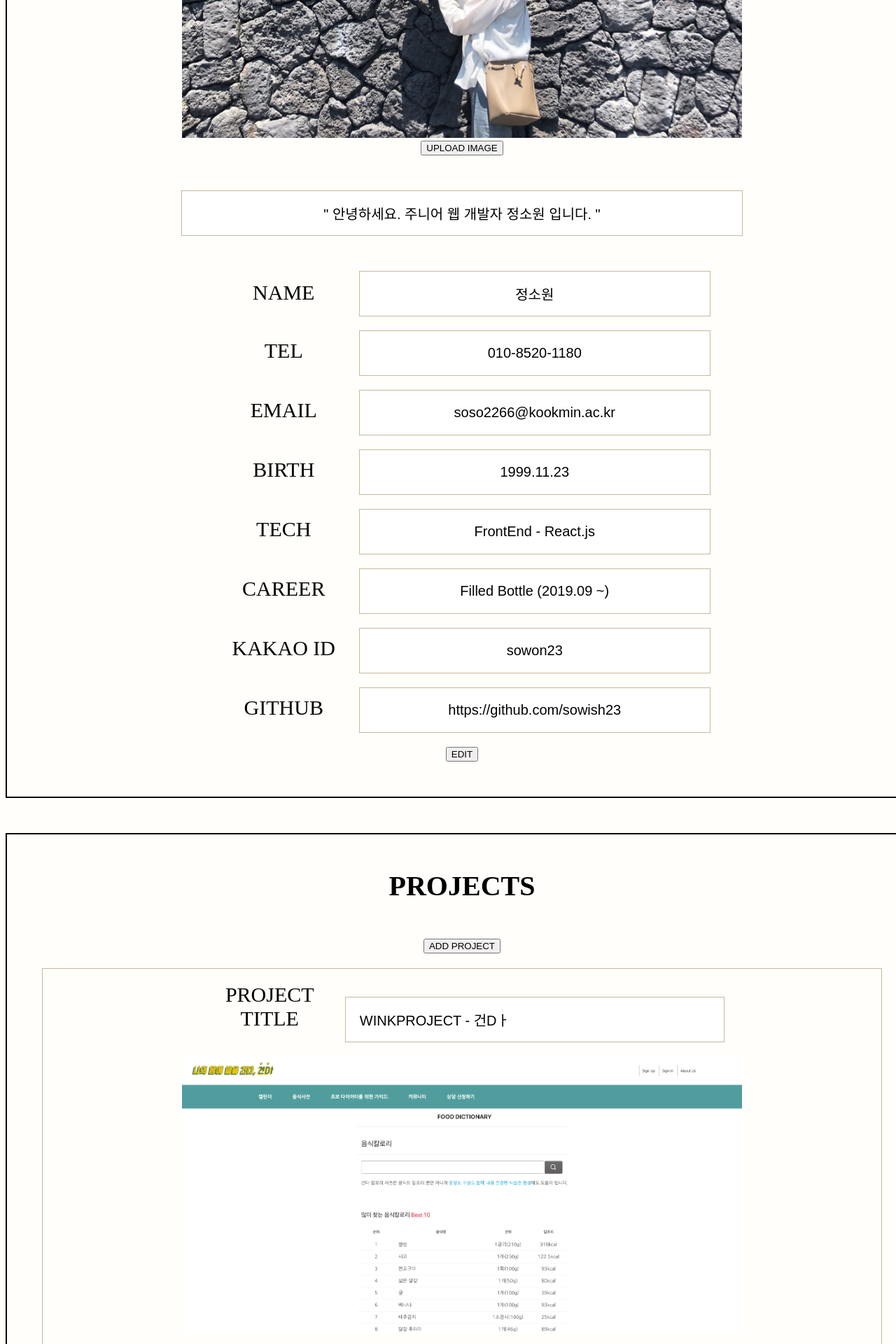
After one commit to sowish23/WebPortfolioMaker, a Python web app: template myCareerApp/templates/Edit.html in a window 1280 px wide. The commit adds this page. Shown: the part 880-2800 px from the top of the page at 70% size. Run offline with Jinja, Linux system fonts and the light colour scheme; the template is opened without the code that fills it, so the values that code supplies are empty.

Commit message:
edit 레이아웃 추가

```diff
--- a/myCareer/urls.py
+++ b/myCareer/urls.py
@@ -23,4 +23,5 @@ urlpatterns = [
     path('', myCareerApp.views.login, name='login'),
     path('signup/', myCareerApp.views.signup, name='signup'),
     path('home/', myCareerApp.views.home, name='home'),
+    path('edit/', myCareerApp.views.edit, name='edit'),
 ]
--- /dev/null
+++ b/myCareerApp/static/css/edit.css
@@ -0,0 +1,51 @@
+input {
+    border : 1px solid #C8B79E;
+    padding: 20px;
+    font-size: 20px;
+    text-align: center;
+}
+
+input:focus {
+    outline : 1px solid #C8B79E;
+}
+
+textarea {
+    border : 1px solid #C8B79E;
+    padding: 20px;
+    font-size: 20px;
+    text-align: center;
+}
+
+textarea:focus {
+    outline : 1px solid #C8B79E;
+}
+
+
+.aboutme-intro input {
+    width: 760px;
+}
+
+.projects-list {
+    margin-top: 10px;
+    border : 1px solid #C8B79E;
+}
+
+.profile input {
+    width: 460px;
+}
+
+.project {
+    margin : 20px;
+    font-size: 30px;
+}
+
+.project label {
+    display: inline-block;
+    width: 200px;
+}
+
+.project input, .project textarea {
+    text-align: left;
+    display: inline-block;
+    width: 500px;
+}
--- a/myCareerApp/static/css/home.css
+++ b/myCareerApp/static/css/home.css
@@ -43,9 +43,8 @@ header {
     font-weight: bolder;
 }
 
-.aboutme-box .aboutme-img {
-    /* width: 650px;
-    height: 650px; */
+.aboutme-box .aboutme-img img{
+    width: 800px;
     margin: auto;
 }
 
@@ -94,7 +93,7 @@ header {
     font-size: 30px;
 }
 
-.project .project-img img{
+.project-img img{
     width: 800px;
 }
 
--- /dev/null
+++ b/myCareerApp/static/js/edit.js
@@ -0,0 +1,12 @@
+function add_div(){
+    var div = document.createElement('div');
+    div.className = 'projects-list';
+    div.innerHTML = document.getElementById('projects-list').innerHTML;
+    document.getElementById('projects-box').appendChild(div);
+}
+
+
+
+function remove_div(obj){
+    document.getElementById('field').removeChild(obj.parentNode);
+}
--- /dev/null
+++ b/myCareerApp/templates/Edit.html
@@ -0,0 +1,113 @@
+<!DOCTYPE html>
+<html lang="en">
+
+<head>
+  <meta charset="UTF-8">
+  <meta name="viewport" content="width=device-width, initial-scale=1.0">
+  <link rel="stylesheet" href="/static/css/main.css">
+  <link rel="stylesheet" href="/static/css/home.css">
+  <link rel="stylesheet" href="/static/css/edit.css">
+  <title>Wish</title>
+</head>
+
+<body>
+  <header>
+    <div class="nav-title">
+      <span>Wish <br /> My Portfolio</span>
+    </div>
+    <div class="nav-menu">
+      <span>ABOUT ME</span>
+      <span>PROJECTS</span>
+      <span>EDIT</span>
+    </div>
+  </header>
+  <div>
+    <div class="aboutme-box">
+      <div class="aboutme-title">
+        <p>ABOUT ME</p>
+      </div>
+      <div class="aboutme-img">
+        <img src="/static/img/profile_img.jpeg" />
+      </div>
+      <div>
+        <button>UPLOAD IMAGE</button>
+      </div>
+      <div class="aboutme-intro">
+        <input value='" 안녕하세요. 주니어 웹 개발자 정소원 입니다. "'/>
+      </div>
+      <div class="aboutme-profile">
+        <div class="profile">
+          <label>NAME</label>
+          <input value='정소원'/>
+        </div>
+        <div class="profile">
+          <label>TEL</label>
+          <input value='010-8520-1180'/>
+        </div>
+        <div class="profile">
+          <label>EMAIL</label>
+          <input value='soso2266@kookmin.ac.kr'/>
+        </div>
+        <div class="profile">
+          <label>BIRTH</label>
+          <input value='1999.11.23'/>
+        </div>
+        <div class="profile">
+          <label>TECH</label>
+          <input value='FrontEnd - React.js'/>
+        </div>
+        <div class="profile">
+          <label>CAREER</label>
+          <input value='Filled Bottle (2019.09 ~)'/>
+        </div>
+        <div class="profile">
+          <label>KAKAO ID</label>
+          <input value='sowon23'/>
+        </div>
+        <div class="profile">
+          <label>GITHUB</label>
+          <input value='https://github.com/sowish23'/>
+        </div>
+      </div>
+      <div>
+        <button>EDIT</button>
+      </div>
+    </div>
+    <div class="projects-box" id="projects-box">
+      <div class="projects-box-title">
+        <p>PROJECTS</p>
+      </div>
+      <div class="project">
+        <button onclick="add_div()">ADD PROJECT</button>
+      </div>
+      <div class="projects-list" id="projects-list">
+        <div class="project">
+          <label>PROJECT TITLE</label>
+          <input value='WINKPROJECT - 건Dㅏ'/>
+        </div>
+        <div class="project-img">
+          <img src="/static/img/project_img.png" />
+        </div>
+        <div class="project">
+          <button>UPLOAD IMAGE</button>
+        </div>
+        <div class="project">
+          <label>PROJECT URL</label>
+          <input value='https://github.com/sowish23/wink_gunda'/>
+        </div>
+        <div class="project project-description">
+          <label>PROJECT DESCRIPTION</label>
+          <textarea>윙크 프로젝트로 진행한 식단 관리 웹사이트</textarea>
+        </div>
+        <div class="project">
+          <button>EDIT</button>
+        </div>
+      </div>
+    </div>
+  </div>
+
+
+  <script type="text/javascript" src="/static/js/edit.js"></script>
+</body>
+
+</html>
--- a/myCareerApp/templates/home.html
+++ b/myCareerApp/templates/home.html
@@ -17,7 +17,7 @@
     <div class="nav-menu">
       <span>ABOUT ME</span>
       <span>PROJECTS</span>
-      <span>EDIT</span>
+      <span onclick="location.href='/edit'">EDIT</span>
     </div>
   </header>
   <div>
```
Also changed, not shown: myCareerApp/views.py (+6 -3 lines).
